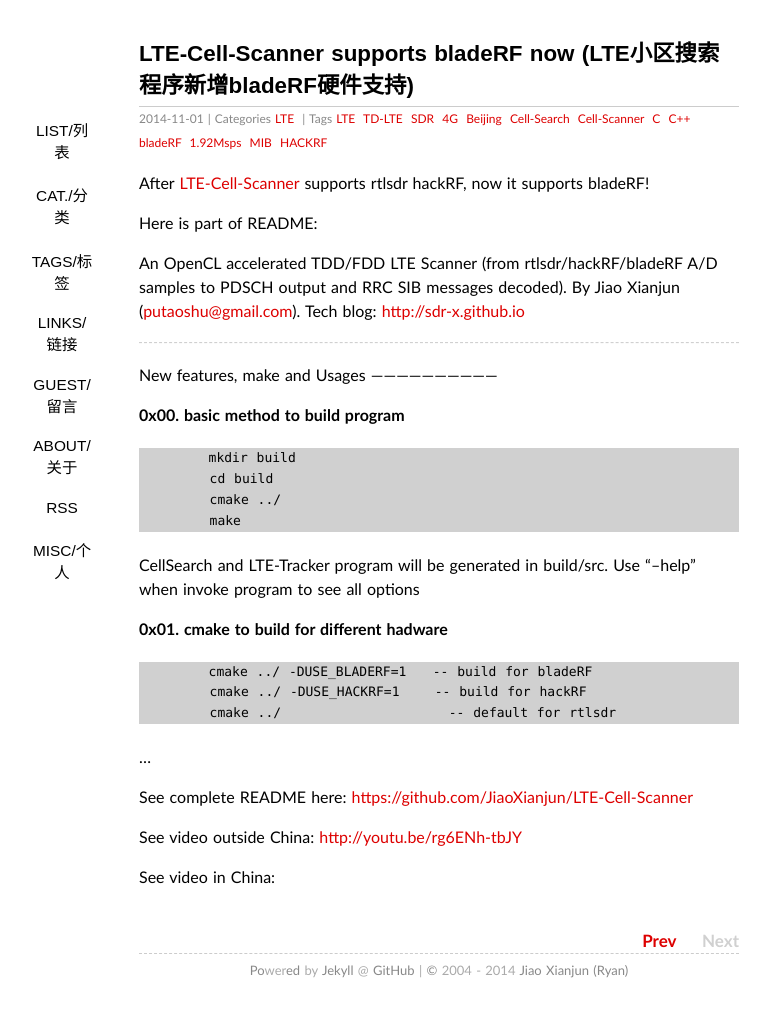
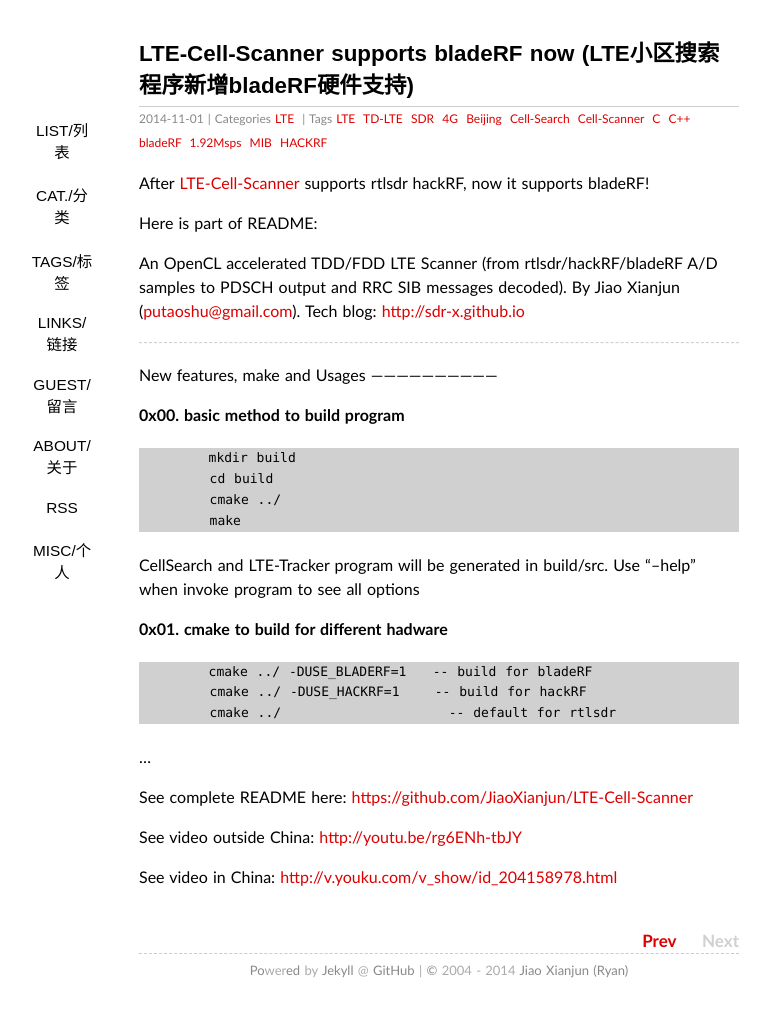
Before and after one commit to sdr-x/sdr-x.github.io, a Jekyll site: the page built from _posts/2014-11-01-LTE-Cell-Scanner supports bladeRF now (LTE小区搜索程序新增bladeRF硬件支持).md, in a window 1280 px wide. Shown: the whole page, without its empty margins (201-971 px from the left). Built offline with Jekyll 4.4.1, drawn with Linux system fonts in a browser that asks for light colours; some web fonts are replaced; Markdown is read by kramdown in place of the engine named in the settings; comment, search, counter and statistics services are not loaded; part of the change alters nothing that is shown.

Commit message:
Update 2014-11-01-LTE-Cell-Scanner supports bladeRF now (LTE小区搜索程序新增bladeRF硬件支持).md

```diff
--- a/_posts/2014-11-01-LTE-Cell-Scanner supports bladeRF now (LTE小区搜索程序新增bladeRF硬件支持).md
+++ b/_posts/2014-11-01-LTE-Cell-Scanner supports bladeRF now (LTE小区搜索程序新增bladeRF硬件支持).md
@@ -38,4 +38,4 @@ See complete README here: [https://github.com/JiaoXianjun/LTE-Cell-Scanner](http
 
 See video outside China: [http://youtu.be/rg6ENh-tbJY](http://youtu.be/rg6ENh-tbJY)
 
-See video in China:
+See video in China: [http://v.youku.com/v_show/id_204158978.html](http://v.youku.com/v_show/id_204158978.html)
```
